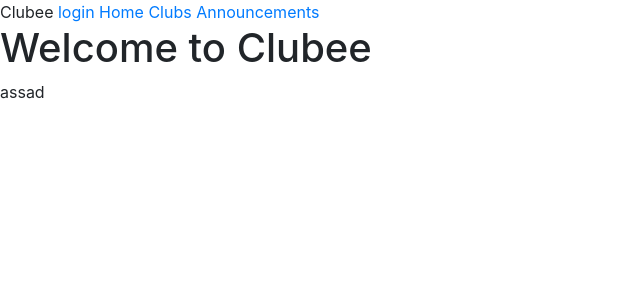
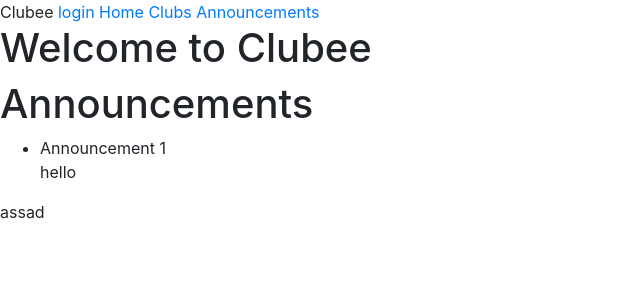
Before and after one commit to ercecan/Clubee, a Flask app: page / in a window 1280 px wide. Shown: the top 300 px of the page, without its empty margins (0-640 px from the left). Run offline with Flask 2, Linux system fonts and the light colour scheme; some libraries are stand-ins or nearby versions.

```diff
--- a/templates/index.html
+++ b/templates/index.html
@@ -1,4 +1,14 @@
-{%extends "base.html"%} {% block title %}Home page{% endblock %} {% block
-    content %}
+{%extends "base.html"%}
+
+{% block title %}Home page{% endblock %}
+
+{% block content %}
+
+<h1>Announcements</h1>
+<ul>
+    <li>Announcement 1<br>
+        hello
+    </li>
+</ul>
 <p>assad</p>
 {%endblock%}
```
Also changed, not shown: requirements.txt (added, +9 -0 lines).
